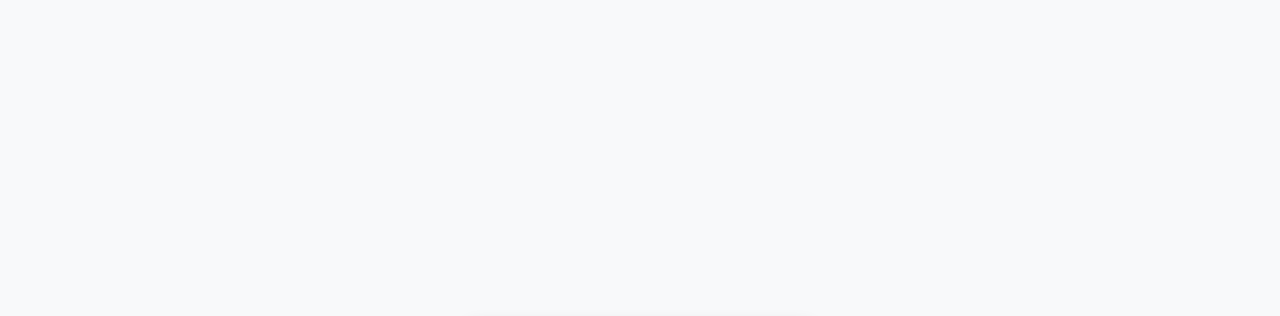
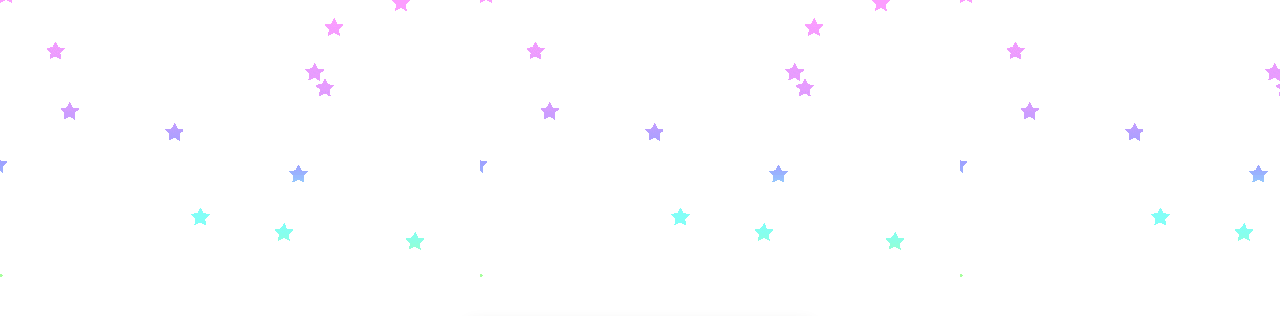
Before and after one commit to nithin27/Assignment_8-_to-do_list, a plain HTML site: page index.html in a window 1280 px wide. Shown: the top 316 px of the page. Drawn offline with nearby package versions, Linux system fonts and the light colour scheme.

Commit message:
gif background image added

```diff
--- a/CSS/index.css
+++ b/CSS/index.css
@@ -1,6 +1,6 @@
 body {
   font-family: 'Poppins', sans-serif;
-  background: #f2f2f2;
+  background-image: url(../Images/stars-changing-colors-ezgif.com-speed.gif);
   display: flex;
   justify-content: center;
   align-items: center;
--- a/index.html
+++ b/index.html
@@ -11,7 +11,7 @@
 </head>
 <!-- body  starting -->
 
-<body class="bg-light">
+<body class="bg-light bg-body" >
   <main>
     <div class="todo-container bg-dark">
       <h1 class="text-light">To-Do List</h1>
```
Also changed, not shown: Images/stars-changing-colors-ezgif.com-speed.gif (added).
